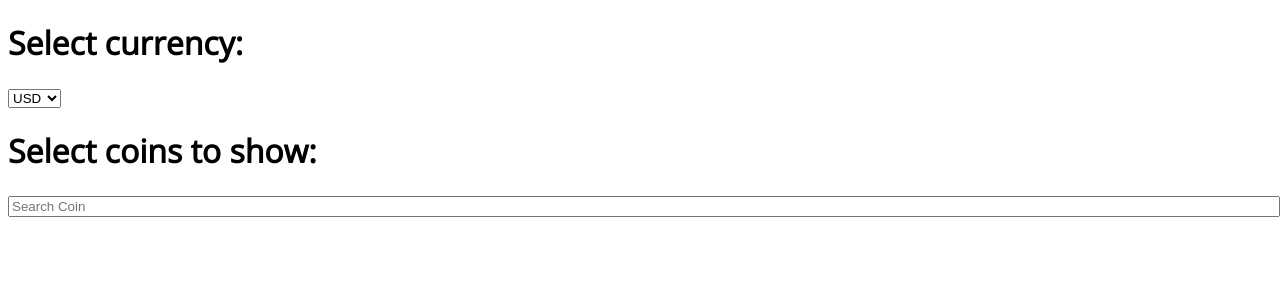
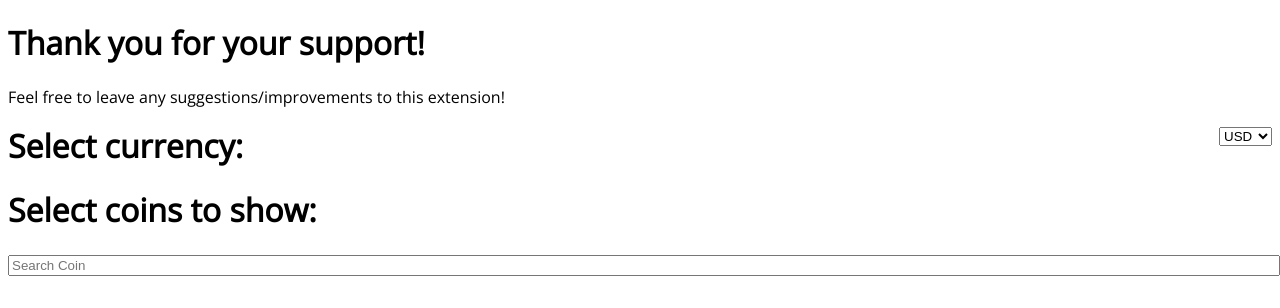
Before and after one commit to khanguslee/crypto-bro, a browser extension: page html/options.html in a window 1280 px wide. Drawn offline with nearby package versions, Linux system fonts and the light colour scheme.

Commit message:
Updated option html

```diff
--- a/css/options.css
+++ b/css/options.css
@@ -1,5 +1,18 @@
 body {
     font-family: 'Open Sans', sans-serif;
+}
+
+#currency-header {
+    display: flex;
+}
+
+#currency-header h1{
+    flex: 1;
+    margin: 0;
+}
+
+#currency-option-list {
+    flex: 1;
 }
 
 #coin-option-container #coin-option-list {
--- a/html/options.html
+++ b/html/options.html
@@ -9,14 +9,15 @@
 
 <body>
     <div id="coin-option-container">
+        <h1>Thank you for your support!</h1>
+        <p>Feel free to leave any suggestions/improvements to this extension!</p>
         <div id="currency-header">
             <h1>Select currency:</h1>
-        </div>
-
-        <div id="currency-option">
-            <select name="currency-option-list" id="currency-option-list">
-                <option value="">Select</option>
-            </select>
+            <div id="currency-option">
+                <select name="currency-option-list" id="currency-option-list">
+                    <option value="">Select</option>
+                </select>
+            </div>
         </div>
 
         <div id="coin-header">
```
